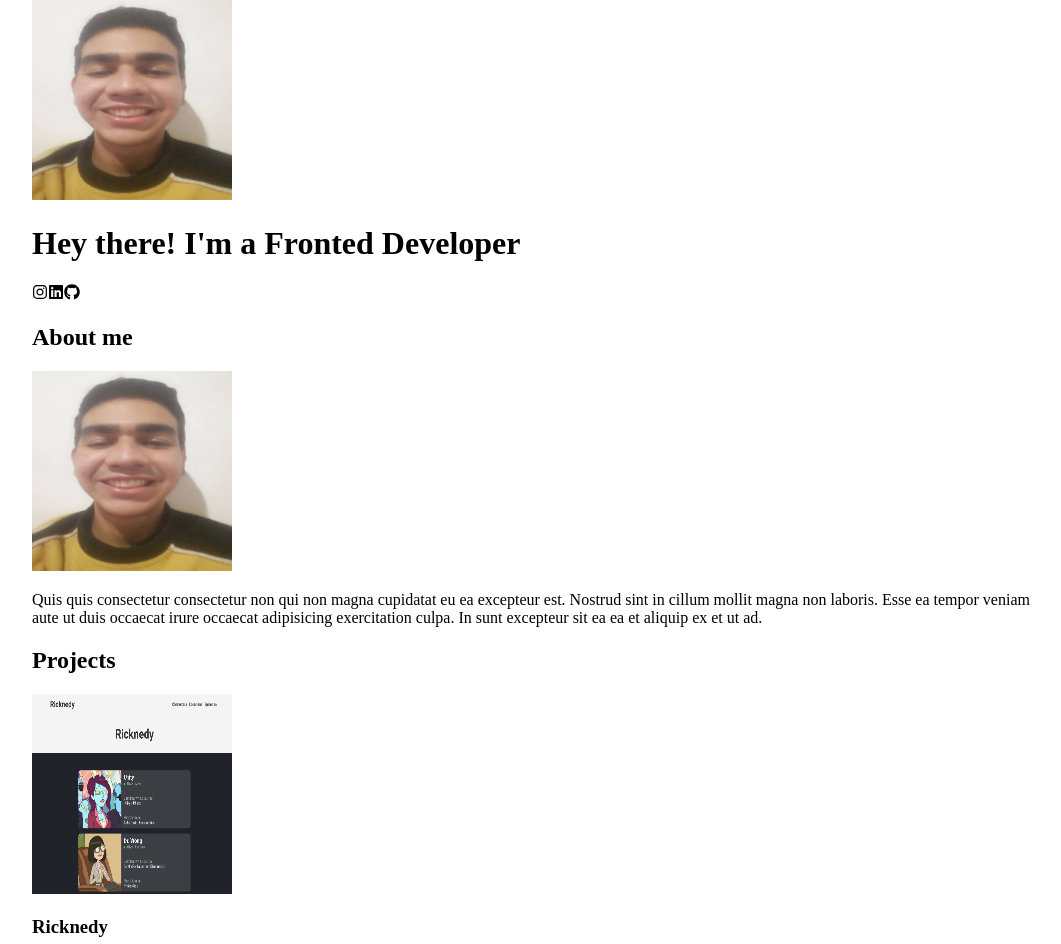
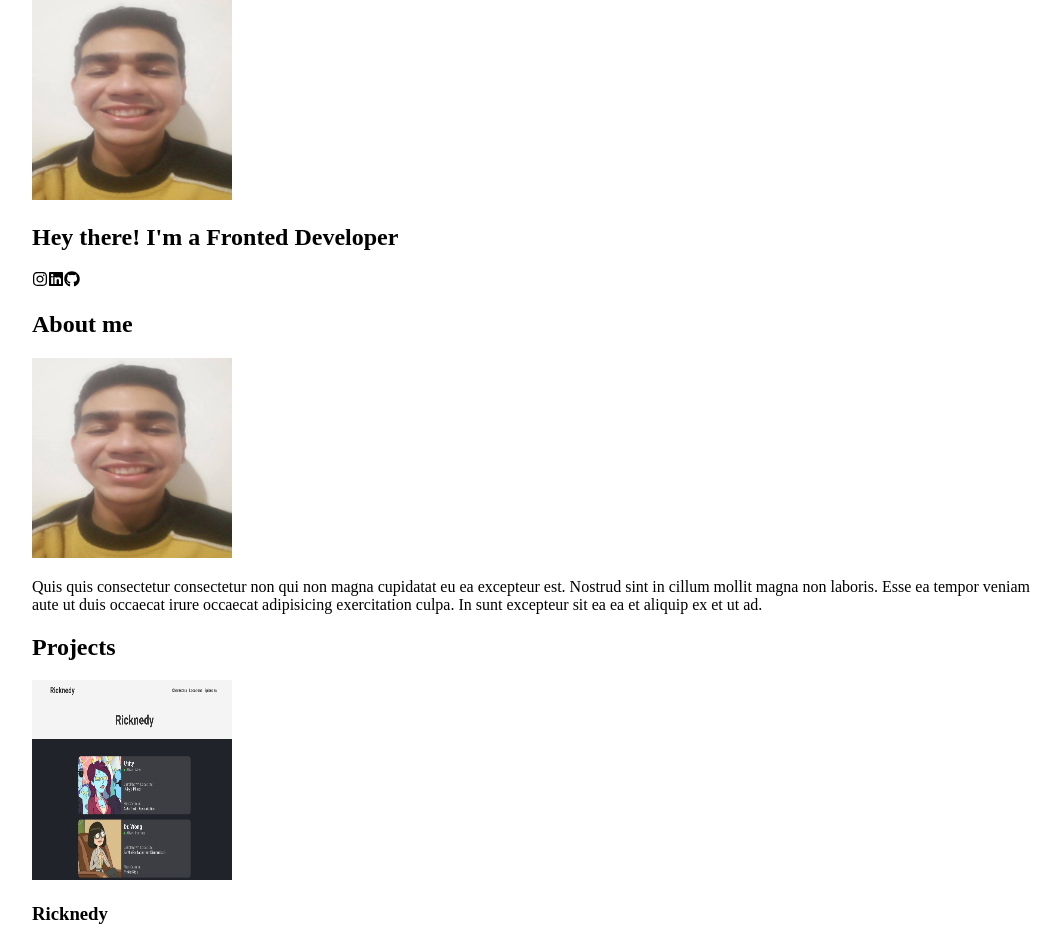
Before and after one commit to plumreiss/angelpadrino, a Next.js app: page / in a window 1280 px wide. Shown: the top 944 px of the page, without its empty margins (96-1157 px from the left). Built offline with nearby package versions, Linux system fonts and the light colour scheme.

Commit message:
feat: create Section component

```diff
--- /dev/null
+++ b/src/components/elements/Container/Section/index.js
@@ -0,0 +1,3 @@
+export function Section({ children }) {
+  return <section>{children}</section>;
+}
--- /dev/null
+++ b/src/components/elements/Container/index.js
@@ -0,0 +1 @@
+export * from "./Section";
--- a/src/components/elements/index.js
+++ b/src/components/elements/index.js
@@ -1 +1,2 @@
 export * from "./Text";
+export * from "./Container";
--- a/src/pages/index.js
+++ b/src/pages/index.js
@@ -1,4 +1,4 @@
-import { Title, Subtitle, Paragraph } from "../components";
+import { Title, Subtitle, Paragraph, Section } from "../components";
 import { PROJECTS } from "../constants";
 
 import Image from "next/image";
@@ -7,7 +7,7 @@ import { FaInstagram, FaLinkedin, FaGithub } from "react-icons/fa";
 export default function Main() {
   return (
     <div>
-      <div>
+      <Section>
         <Image
           src="/my-profile-photo.jpg"
           height={200}
@@ -18,9 +18,9 @@ export default function Main() {
         <FaInstagram />
         <FaLinkedin />
         <FaGithub />
-      </div>
+      </Section>
 
-      <div>
+      <Section>
         <Subtitle>About me</Subtitle>
         <div>
           <div>
@@ -41,9 +41,9 @@ export default function Main() {
             </div>
           </div>
         </div>
-      </div>
+      </Section>
 
-      <div>
+      <Section>
         <Subtitle>Projects</Subtitle>
         <div>
           {PROJECTS.map(({ id, name, url, img, sourceCode }) => (
@@ -66,7 +66,7 @@ export default function Main() {
             </div>
           ))}
         </div>
-      </div>
+      </Section>
     </div>
   );
 }
```
